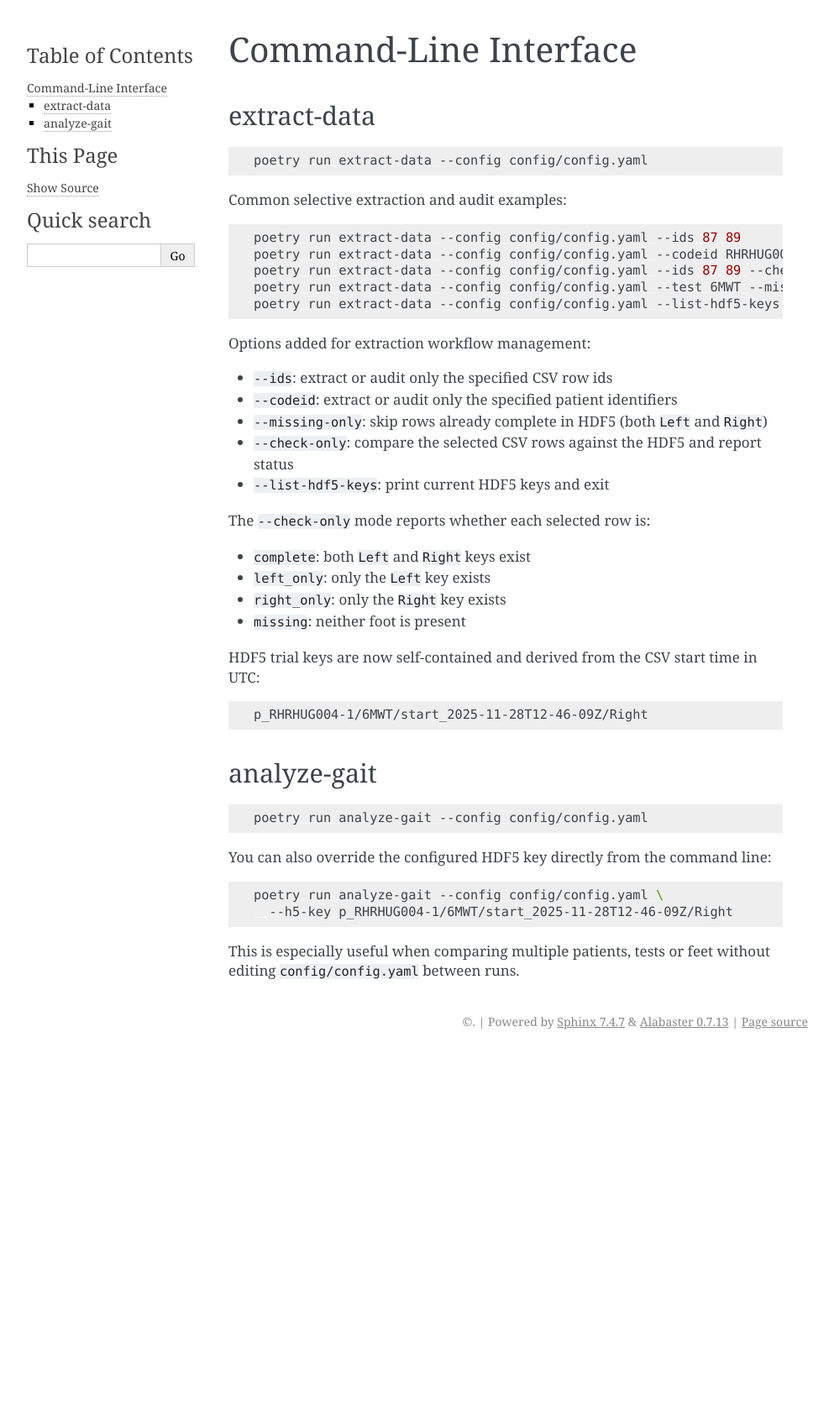
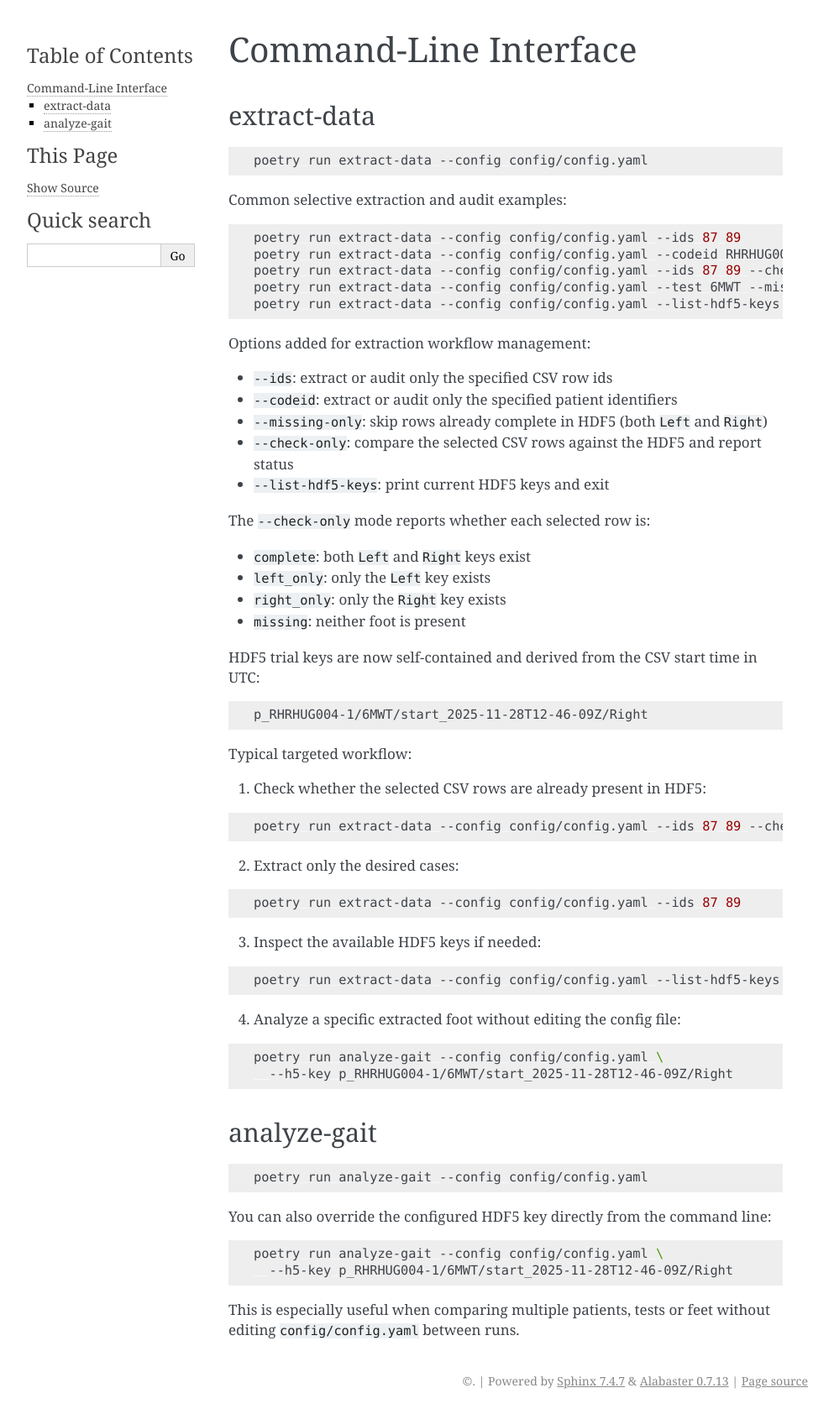
Before and after one commit to MultipleSclerosisMonitoring/2026_msFeat_TEA, a Sphinx documentation site: the page built from docs/source/cli.rst, in a window 1280 px wide. Shown: the whole page at 84% size, without its empty margins (148-1141 px from the left). Built offline with Sphinx 7.4.7, drawn with Linux system fonts in a browser that asks for light colours; before the commit the page ends 1256 px from its top, so only the background shows below that.

Commit message:
Mejora de las hdf5-keys documentando los cambios

```diff
--- a/docs/source/cli.rst
+++ b/docs/source/cli.rst
@@ -39,6 +39,33 @@ HDF5 trial keys are now self-contained and derived from the CSV start time in UT
 
    p_RHRHUG004-1/6MWT/start_2025-11-28T12-46-09Z/Right
 
+Typical targeted workflow:
+
+1. Check whether the selected CSV rows are already present in HDF5:
+
+.. code-block:: bash
+
+   poetry run extract-data --config config/config.yaml --ids 87 89 --check-only
+
+2. Extract only the desired cases:
+
+.. code-block:: bash
+
+   poetry run extract-data --config config/config.yaml --ids 87 89
+
+3. Inspect the available HDF5 keys if needed:
+
+.. code-block:: bash
+
+   poetry run extract-data --config config/config.yaml --list-hdf5-keys
+
+4. Analyze a specific extracted foot without editing the config file:
+
+.. code-block:: bash
+
+   poetry run analyze-gait --config config/config.yaml \
+     --h5-key p_RHRHUG004-1/6MWT/start_2025-11-28T12-46-09Z/Right
+
 analyze-gait
 ------------
 
```
Also changed, not shown: README.md (+29 -0 lines), src/gait_analysis/cli/README.md.
